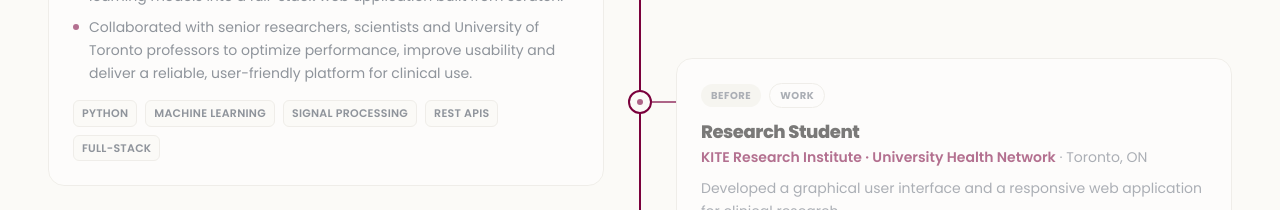
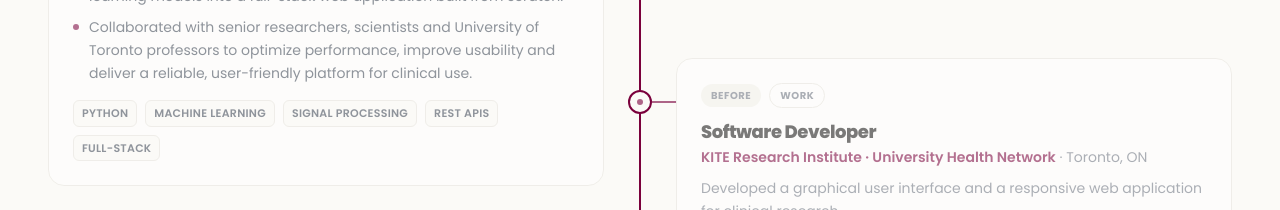
Before and after one commit to Erunixz/Portfolio, a Next.js app: page / in a window 1280 px wide. Shown: the part 3000-3210 px from the top of the page. Built offline with nearby package versions, Linux system fonts and the light colour scheme.

Commit message:
title fix

```diff
--- a/content/experience.ts
+++ b/content/experience.ts
@@ -59,7 +59,7 @@ export const experience: Experience[] = [
     id: "kite-student",
     kind: "Work",
     phase: "Before",
-    title: "Research Student",
+    title: "Software Developer",
     org: "KITE Research Institute · University Health Network",
     location: "Toronto, ON",
     summary: "Developed a graphical user interface and a responsive web application for clinical research.",
```
